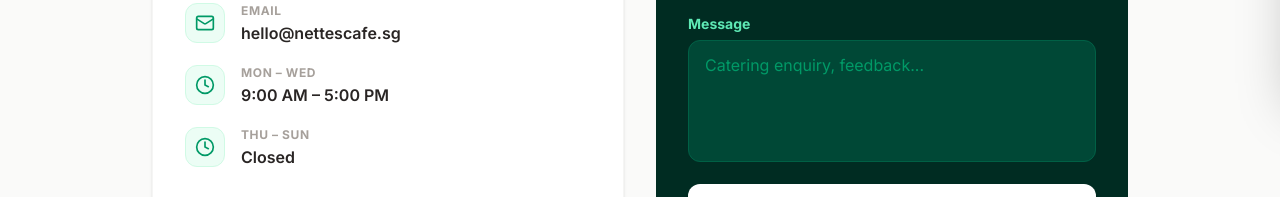
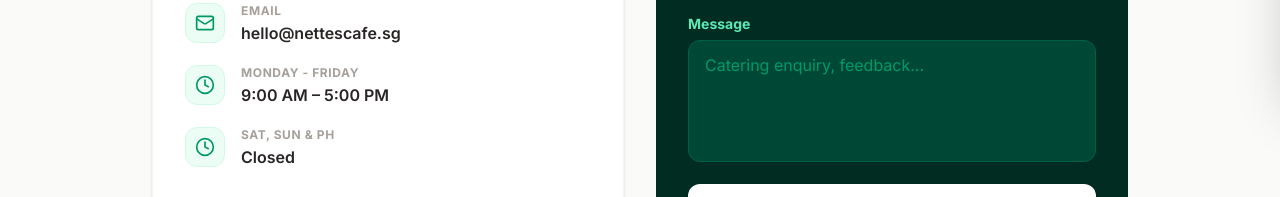
Before and after one commit to davetanyongrui-ops/nettes-cafeee, a Next.js app: page /contact in a window 1280 px wide. Shown: the part 705-902 px from the top of the page. Built offline with nearby package versions, Linux system fonts and the light colour scheme; no server answers; the database is empty; a web font is replaced by a local one.

Commit message:
Update contact hours labels in ContactView

```diff
--- a/src/components/views/ContactView.tsx
+++ b/src/components/views/ContactView.tsx
@@ -14,8 +14,8 @@ export default async function ContactView({ isEditable = false }: Props) {
         { icon: <MapPin size={20} className="text-emerald-600" />, label: 'Address', key: 'contact_address', fallback: '11 Jalan Tan Tock Seng #01-19, Tan Tock Seng Hospital, Singapore 308433\nNext to Ward Block Taxi Stand' },
         { icon: <Phone size={20} className="text-emerald-600" />, label: 'Phone', key: 'contact_phone', fallback: '+65 8098 1919' },
         { icon: <Mail size={20} className="text-emerald-600" />, label: 'Email', key: 'contact_email', fallback: 'hello@nettescafe.sg' },
-        { icon: <Clock size={20} className="text-emerald-600" />, label: 'Mon – Wed', key: 'contact_hours_weekday', fallback: '9:00 AM – 5:00 PM' },
-        { icon: <Clock size={20} className="text-emerald-600" />, label: 'Thu – Sun', key: 'contact_hours_weekend', fallback: 'Closed' },
+        { icon: <Clock size={20} className="text-emerald-600" />, label: 'Monday - Friday', key: 'contact_hours_weekday', fallback: '9:00 AM – 5:00 PM' },
+        { icon: <Clock size={20} className="text-emerald-600" />, label: 'Sat, Sun & PH', key: 'contact_hours_weekend', fallback: 'Closed' },
     ]
 
     return (
```
